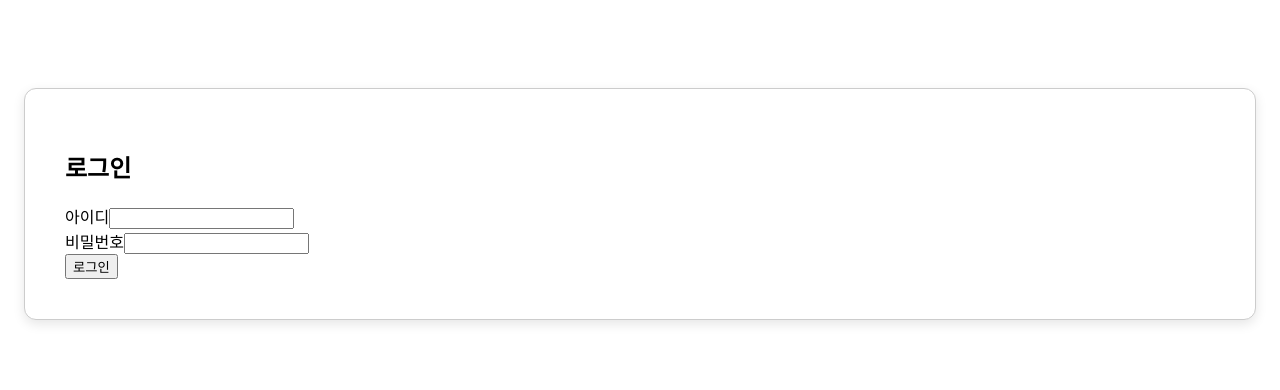
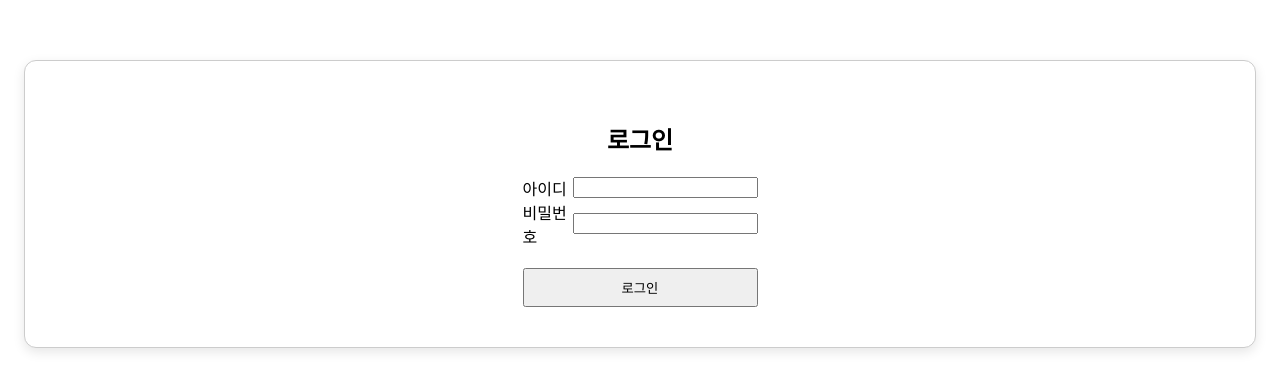
Before and after one commit to Chanyoung3/SalesScoreAI, a React (Create React App) app in the folder frontend/: page / in a window 1280 px wide. Shown: the part 196-586 px from the top of the page. Built offline with nearby package versions, Linux system fonts and the light colour scheme.

Commit message:
consultations

```diff
--- a/frontend/package.json
+++ b/frontend/package.json
@@ -3,15 +3,20 @@
   "version": "0.1.0",
   "private": true,
   "dependencies": {
+    "@date-io/date-fns": "^3.2.1",
     "@emotion/react": "^11.14.0",
     "@emotion/styled": "^11.14.0",
     "@mui/material": "^7.1.0",
+    "@mui/x-data-grid": "^8.4.0",
+    "@mui/x-date-pickers": "^8.4.0",
+    "@mui/x-date-pickers-pro": "^8.4.0",
     "@tanstack/react-query": "^5.77.2",
     "@testing-library/dom": "^10.4.0",
     "@testing-library/jest-dom": "^6.6.3",
     "@testing-library/react": "^16.3.0",
     "@testing-library/user-event": "^13.5.0",
     "axios": "^1.9.0",
+    "date-fns": "^4.1.0",
     "react": "^19.1.0",
     "react-dom": "^19.1.0",
     "react-router-dom": "^7.6.1",
--- a/frontend/src/components/Login.js
+++ b/frontend/src/components/Login.js
@@ -1,5 +1,6 @@
 import React, { useState } from 'react';
 import Consultations from "./consultations";
+import '../css/Login.css';
 import axios from 'axios';
 
 function Login() {
@@ -17,12 +18,12 @@ function Login() {
   const handleLogin = (e) => {
     e.preventDefault();
     // 서버 연결
-    // /*
+     /*
     axios
       .post(process.env.REACT_APP_API_URL + "/auth/login", user, {
         headers: { "Content-Type": "application/json" },
       })
-      /*
+
       .then((res) => {
         const jwtToken = res.headers.authorization;
         if (jwtToken) {
@@ -30,14 +31,14 @@ function Login() {
           setAuth(true);
         }
       })
-        */
+
       .catch(() => {
         setOpen(true);
       });
-     // */
+      */
 
     console.log("로그인 시도:", user);
-    //setAuth(true);
+    setAuth(true);
   };
 
   const handleLogout = () => {
@@ -51,7 +52,7 @@ function Login() {
       <div className="login-container">
       <h2>로그인</h2>
       <form onSubmit={handleLogin}>
-          <div>
+        <div className="form-row">
           <label>아이디</label>
           <input
             type="text"
@@ -60,7 +61,7 @@ function Login() {
             onChange={handleChange}
           />
         </div>
-          <div>
+        <div className="form-row">
           <label>비밀번호</label>
           <input
             type="password"
@@ -69,10 +70,16 @@ function Login() {
             onChange={handleChange}
           />
         </div>
-          <button type="submit">로그인</button>
+        <br />
+        <button className="loginbutton" type="submit">로그인</button>
       </form>
-        {open && <p style={{ color: 'red' }}>로그인 실패. 아이디와 비밀번호를 확인하세요.</p>}
+      {open && (
+        <p style={{ color: 'red' }}>
+          로그인 실패. 아이디와 비밀번호를 확인하세요.
+        </p>
+      )}
     </div>
+
     );
   }
 }
--- a/frontend/src/components/consultations.js
+++ b/frontend/src/components/consultations.js
@@ -1,10 +1,136 @@
+import { TextField, Radio, RadioGroup, FormControlLabel, FormLabel, Button, Box, Grid } from "@mui/material";
+import { DateRangePicker } from '@mui/x-date-pickers-pro/DateRangePicker';
+import { AdapterDateFns } from '@mui/x-date-pickers/AdapterDateFns';
+import { LocalizationProvider } from '@mui/x-date-pickers';
+import { DataGrid } from "@mui/x-data-grid";
+import ko from 'date-fns/locale/ko';
+import { useState } from "react";
+import '../App.css';
+
 function Consultations({ logOut }) {
-    return (
-      <div>
-        <h1>메인화면</h1>
-        <button onClick={logOut}>로그아웃</button>
-      </div>
-    );
-  }
+  const [searchText, setSearchText] = useState("");
+  const [dateRange, setDateRange] = useState([null, null]);
+  const [valid, setValid] = useState("ALL");
+  const [misguide, setMisguide] = useState("ALL");
+  const [bannedWords, setBannedWords] = useState("ALL");
+  const [illegalCollection, setIllegalCollection] = useState("ALL");
+  const [paymentIntention, setPaymentIntention] = useState("ALL");
 
-  export default Consultations;
+  const dummyData = [
+    { id: 1, date: "20250401", cnumber: "01067783418", agentId: "5250023", callId: "CALL-1234", valid: "유효", scriptScore: 15, misguide: "N", bannedWords: "N", illegalCollection: "N", paymentIntention: "Y" },
+    { id: 2, date: "20250401", cnumber: "01082216452", agentId: "5250023", callId: "CALL-1235", valid: "유효", scriptScore: 18, misguide: "Y", bannedWords: "Y", illegalCollection: "N", paymentIntention: "N" },
+    { id: 3, date: "20250401", cnumber: "01029477196", agentId: "5250018", callId: "CALL-1236", valid: "유효", scriptScore: 20, misguide: "N", bannedWords: "N", illegalCollection: "Y", paymentIntention: "Y" },
+    { id: 4, date: "20250401", cnumber: "01093590056", agentId: "5250018", callId: "CALL-1237", valid: "유효", scriptScore: 20, misguide: "N", bannedWords: "N", illegalCollection: "Y", paymentIntention: "Y" }
+  ];
+
+  const columns = [
+    { field: "date", headerName: "상담일자", flex: 1, disableColumnMenu: true },
+    { field: "cnumber", headerName: "고객번호", flex: 1, disableColumnMenu: true },
+    { field: "agentId", headerName: "상담사번호", flex: 1, sortable: false, disableColumnMenu: true },
+    { field: "callId", headerName: "Call 번호", flex: 1, sortable: false, disableColumnMenu: true },
+    { field: "valid", headerName: "유효 여부", flex: 1, sortable: false, disableColumnMenu: true },
+    { field: "scriptScore", headerName: "스크립트 Score", flex: 1, disableColumnMenu: true },
+    { field: "misguide", headerName: "오안내", flex: 1, sortable: false, disableColumnMenu: true },
+    { field: "bannedWords", headerName: "금지문구", flex: 1, sortable: false, disableColumnMenu: true },
+    { field: "illegalCollection", headerName: "불법추심", flex: 1, sortable: false, disableColumnMenu: true },
+    { field: "paymentIntention", headerName: "납부의사", flex: 1, sortable: false, disableColumnMenu: true }
+  ];
+
+  return (
+    <LocalizationProvider dateAdapter={AdapterDateFns} adapterLocale={ko}>
+      <Box border={1} borderColor="#ccc" padding={2} marginBottom={2}>
+        <Grid container spacing={2} alignItems="center" justifyContent="center">
+          <Grid item xs={12} sm={6} md={4}>
+            <Box display="flex" alignItems="center" gap={1}>
+              <label>상담사</label>
+              <TextField
+                variant="outlined"
+                size="small"
+                value={searchText}
+                onChange={(e) => setSearchText(e.target.value)}
+              />
+            </Box>
+          </Grid>
+
+          <Grid item xs={12} sm={6} md={4}>
+          <Box display="flex" alignItems="center" gap={1}>
+            <label>연월일</label>
+            <DateRangePicker
+              localeText={{ start: '시작일', end: '종료일' }}
+              value={dateRange}
+              onChange={(newValue) => setDateRange(newValue)}
+              format="yyyy년MM월dd일"
+              slotProps={{
+                textField: {
+                  size: 'small',
+                  sx: { height: 40, '& .MuiInputBase-root': { height: 40, },
+                    '& input': { padding: '10px 14px', },
+                  }
+                }
+              }}
+            />
+            </Box>
+          </Grid>
+        </Grid>
+
+        <Box mt={2} borderTop={1} pt={2}>
+          <Grid container spacing={2} justifyContent="center">
+            <Grid item xs={6}>
+              <FormLabel>유효여부</FormLabel>
+              <RadioGroup row value={valid} onChange={(e) => setValid(e.target.value)}>
+                <FormControlLabel value="ALL" control={<Radio />} label="ALL" />
+                <FormControlLabel value="Y" control={<Radio />} label="Y" />
+                <FormControlLabel value="N" control={<Radio />} label="N" />
+              </RadioGroup>
+
+              <FormLabel>금지문구</FormLabel>
+              <RadioGroup row value={bannedWords} onChange={(e) => setBannedWords(e.target.value)}>
+                <FormControlLabel value="ALL" control={<Radio />} label="ALL" />
+                <FormControlLabel value="Y" control={<Radio />} label="Y" />
+                <FormControlLabel value="N" control={<Radio />} label="N" />
+              </RadioGroup>
+
+              <FormLabel>납부의사</FormLabel>
+              <RadioGroup row value={paymentIntention} onChange={(e) => setPaymentIntention(e.target.value)}>
+                <FormControlLabel value="ALL" control={<Radio />} label="ALL" />
+                <FormControlLabel value="Y" control={<Radio />} label="Y" />
+                <FormControlLabel value="N" control={<Radio />} label="N" />
+              </RadioGroup>
+            </Grid>
+
+            <Grid item xs={6}>
+              <FormLabel>오안내</FormLabel>
+              <RadioGroup row value={misguide} onChange={(e) => setMisguide(e.target.value)}>
+                <FormControlLabel value="ALL" control={<Radio />} label="ALL" />
+                <FormControlLabel value="Y" control={<Radio />} label="Y" />
+                <FormControlLabel value="N" control={<Radio />} label="N" />
+              </RadioGroup>
+
+              <FormLabel>불법추심</FormLabel>
+              <RadioGroup row value={illegalCollection} onChange={(e) => setIllegalCollection(e.target.value)}>
+                <FormControlLabel value="ALL" control={<Radio />} label="ALL" />
+                <FormControlLabel value="Y" control={<Radio />} label="Y" />
+                <FormControlLabel value="N" control={<Radio />} label="N" />
+              </RadioGroup>
+
+              <Box textAlign="right" mt={2}>
+                <Button variant="contained" color="primary">검색</Button>
+              </Box>
+            </Grid>
+          </Grid>
+        </Box>
+      </Box>
+
+      <Box mt={2} sx={{ height: 400, width: "100%" }}>
+        <DataGrid
+          rows={dummyData}
+          columns={columns}
+          disableRowSelectionOnClick
+        />
+      </Box>
+      <Button variant="contained" onClick={logOut}>Log out</Button>
+    </LocalizationProvider>
+  );
+}
+
+export default Consultations;
--- /dev/null
+++ b/frontend/src/css/Login.css
@@ -0,0 +1,18 @@
+.login-container {
+    display: flex;
+    flex-direction: column;
+    justify-content: center;
+    align-items: center;
+  }
+
+  .form-row {
+    display: flex;
+    justify-content: space-between;
+    align-items: center;
+    width: 235px;
+  }
+
+  .loginbutton {
+    padding: 0.5rem;
+    width: 100%;
+  }
```
Also changed, not shown: 1 other file (tests, documents, lock files or other folders). Lines whose indentation alone changed are shown as unchanged.
